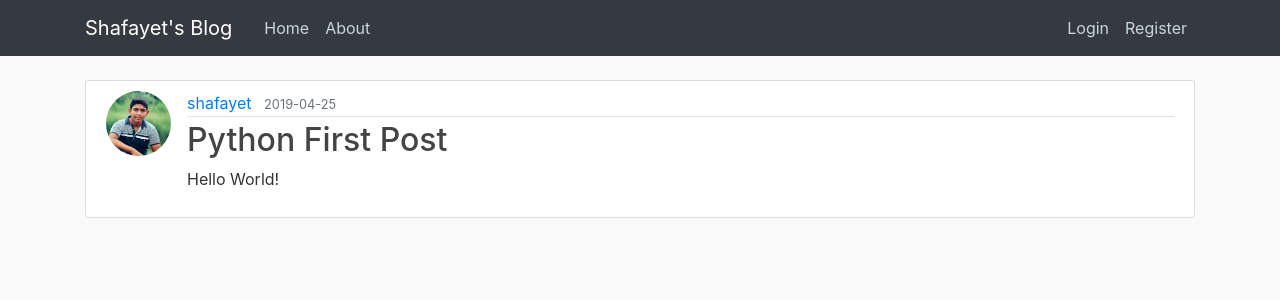
After one commit to ShafayetSadi/flask_blog, a Flask app: page /post/1 in a window 1280 px wide. The commit adds this page. Shown: the top 300 px of the page. Run offline with Flask 2, Linux system fonts and the light colour scheme; data comes from the database, SQL or seed files in the repository; both versions use the stored data as it was after the commit; some libraries are stand-ins or nearby versions.

Commit message:
Anyone can post now

```diff
--- a/flask_app/routes.py
+++ b/flask_app/routes.py
@@ -1,5 +1,5 @@
-from flask import render_template, url_for, flash, redirect, request
-from flask_app.forms import ResistrationForm, LoginForm, UpdateAccount
+from flask import render_template, url_for, flash, redirect, request, abort
+from flask_app.forms import ResistrationForm, LoginForm, UpdateAccount, PostForm
 from flask_app.models import User, Post
 from flask_app import app, db, bcrypt
 from flask_login import login_user, logout_user, current_user, login_required
@@ -7,30 +7,18 @@ import secrets
 import os
 from PIL import Image
 
-posts = [
-    {
-        "author": "Shafayet Sadi",
-        "title": "Hello World",
-        'content': 'My first post.I have written a python program',
-        'date': 'April 16, 2019',
-    },
-    {
-        "author": "Sifat Jaman",
-        "title": "Hello Hexa Core",
-        'content': 'My first post.Welcome to Hexa Core Assylum',
-        'date': 'April 16, 2019',
-    },
-]
 
 @app.route('/')
 @app.route('/home')
+def home():
+    posts = Post.query.all()
+    return render_template('home.html', posts=posts)
 
-def home():
-    return render_template('home.html', posts=posts)
 
 @app.route('/about')
 def about():
     return render_template('about.html', title='About Page')
+
 
 @app.route('/register', methods=['GET', 'POST'])
 def register():
@@ -39,12 +27,14 @@ def register():
     form = ResistrationForm()
     if form.validate_on_submit():
         hash_pass = bcrypt.generate_password_hash(form.password.data).decode('utf-8')
-        user = User(first_name=form.first_name.data, last_name=form.last_name.data, user_name=form.user_name.data, email=form.email.data, password=hash_pass)
+        user = User(first_name=form.first_name.data, last_name=form.last_name.data,
+                    user_name=form.user_name.data, email=form.email.data, password=hash_pass)
         db.session.add(user)
         db.session.commit()
         flash("Your account has been created! You are now able to log in.", "success")
         return redirect(url_for('login'))
     return render_template('register.html', title="Register", form=form)
+
 
 @app.route('/login', methods=['GET', 'POST'])
 def login():
@@ -67,6 +57,7 @@ def login():
 def logout():
     logout_user()
     return redirect(url_for('home'))
+
 
 def save_picture(form_picture):
     random_hex = secrets.token_hex(8)
@@ -102,3 +93,50 @@ def account():
         form.email.data = current_user.email
     image_file = url_for('static', filename='profile_pics/' + current_user.image_file)
     return render_template('account.html', title='Account Page', image_file=image_file, form=form)
+
+
+@app.route("/post/new", methods=['GET', 'POST'])
+@login_required
+def new_post():
+    form = PostForm()
+    if form.validate_on_submit():
+        post = Post(title=form.title.data, content=form.content.data, author=current_user)
+        db.session.add(post)
+        db.session.commit()
+        flash('Your post has been created!', 'success')
+        return redirect(url_for('home'))
+    return render_template('create_post.html', title='New Post', form=form, lagend='New Post')
+
+@app.route('/post/<post_id>')
+def post(post_id):
+    post = Post.query.get_or_404(post_id)
+    return render_template('post.html', title=post.title, post=post)
+
+@app.route('/post/<int:post_id>/update', methods=['GET', 'POST'])
+@login_required
+def update_post(post_id):
+    post = Post.query.get_or_404(post_id)
+    if post.author != current_user:
+        abort(403)
+    form = PostForm()
+    if form.validate_on_submit():
+        post.title = form.title.data
+        post.content = form.content.data
+        db.session.commit()
+        flash('Your post has been updated!', 'success')
+        return redirect(url_for('post', post_id=post.id))
+    elif request.method == 'GET':
+        form.title.data = post.title
+        form.content.data = post.content
+    return  render_template('create_post.html', title='Update Post', form=form, lagend='Update Post')
+
+@app.route('/post/<int:post_id>/delete', methods=['POST'])
+@login_required
+def delete_post(post_id):
+    post = Post.query.get_or_404(post_id)
+    if post.author != current_user:
+        abort(403)
+    db.session.delete(post)
+    db.session.commit()
+    flash('Your post has been deleted!', 'success')
+    return redirect(url_for('home'))
--- a/flask_app/templates/layout.html
+++ b/flask_app/templates/layout.html
@@ -34,8 +34,9 @@
                         <!-- Navbar Right Side -->
                         <div class="navbar-nav">
                             {% if current_user.is_authenticated %}
-                            <a class="nav-item nav-link" href="{{ url_for('logout') }}">Logout</a>\
-                            <a class="nav-item nav-link" href="{{ url_for('account') }}">My Account</a>
+                                <a class="nav-item nav-link" href="{{ url_for('new_post') }}">New Post</a>
+                                <a class="nav-item nav-link" href="{{ url_for('logout') }}">Logout</a>\
+                                <a class="nav-item nav-link" href="{{ url_for('account') }}">My Account</a>
                             {% else %}
                                 <a class="nav-item nav-link" href="{{ url_for('login') }}">Login</a>
                                 <a class="nav-item nav-link" href="{{ url_for('register') }}">Register</a>
--- /dev/null
+++ b/flask_app/templates/post.html
@@ -0,0 +1,50 @@
+{% extends "layout.html" %}
+{% block content %}
+    <article class="media content-section">
+        <img class="rounded-circle article-img"
+             src="{{ url_for('static', filename='profile_pics/' + post.author.image_file) }}">
+        <div class="media-body">
+            <div class="article-metadata">
+                <a class="mr-2" href="#">{{ post.author.user_name }}</a>
+                <small class="text-muted">{{ post.date.strftime('%Y-%m-%d') }}</small>
+                {% if post.author == current_user %}
+                    <div>
+                        <a class="btn btn-secondary btn-sm mt-1 mb-1"
+                           href="{{ url_for('update_post', post_id=post.id) }}">Update</a>
+                        <button type="button" class="btn btn-primary btn-danger btn-sm m-1" data-toggle="modal"
+                                data-target="#deleteModal">
+                            Delete
+                        </button>
+                    </div>
+                {% endif %}
+            </div>
+            <h2 class="article-title">{{ post.title }}</h2>
+            <p class="article-content">{{ post.content }}</p>
+        </div>
+    </article>
+
+    <!-- Modal -->
+    <div class="modal fade" id="deleteModal" tabindex="-1" role="dialog" aria-labelledby="deleteModalLabel"
+         aria-hidden="true">
+        <div class="modal-dialog" role="document">
+            <div class="modal-content">
+                <div class="modal-header">
+                    <h5 class="modal-title" id="deleteModalLabel">Delete Post?</h5>
+                    <button type="button" class="close" data-dismiss="modal" aria-label="Close">
+                        <span aria-hidden="true">&times;</span>
+                    </button>
+                </div>
+                <p>
+                    Do you really want to <strong>delete</strong>  this post? This will be deleted parmanently. You won't be able to recover this!
+                </p>
+                <div class="modal-footer">
+                    <button type="button" class="btn btn-secondary" data-dismiss="modal">Close</button>
+                    <form action="{{ url_for('delete_post', post_id=post.id) }}" method="POST">
+                        <input class="btn btn-danger" type="submit" value="Delete">
+                    </form>
+                </div>
+            </div>
+        </div>
+    </div>
+
+{% endblock content %}
```
Also changed, not shown: flask_app/forms.py (+7 -1 lines), flask_app/models.py (+4 -4 lines), flask_app/templates/create_post.html (added, +42 -0 lines), flask_app/templates/home.html (+4 -17 lines), flask_app/__init__.py (line endings or trailing spaces), flask_app/site.db, flask_app/static/profile_pics/06975435e2156adf.jpg (added), run.py (line endings or trailing spaces).
